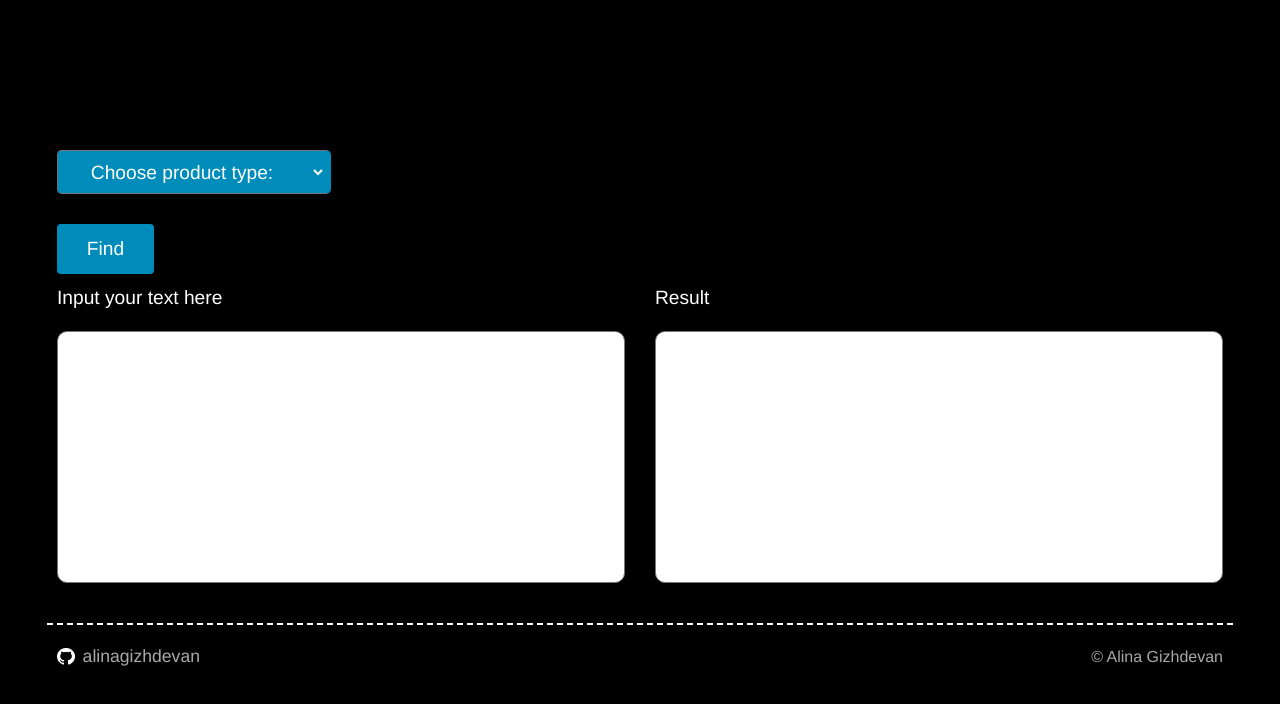
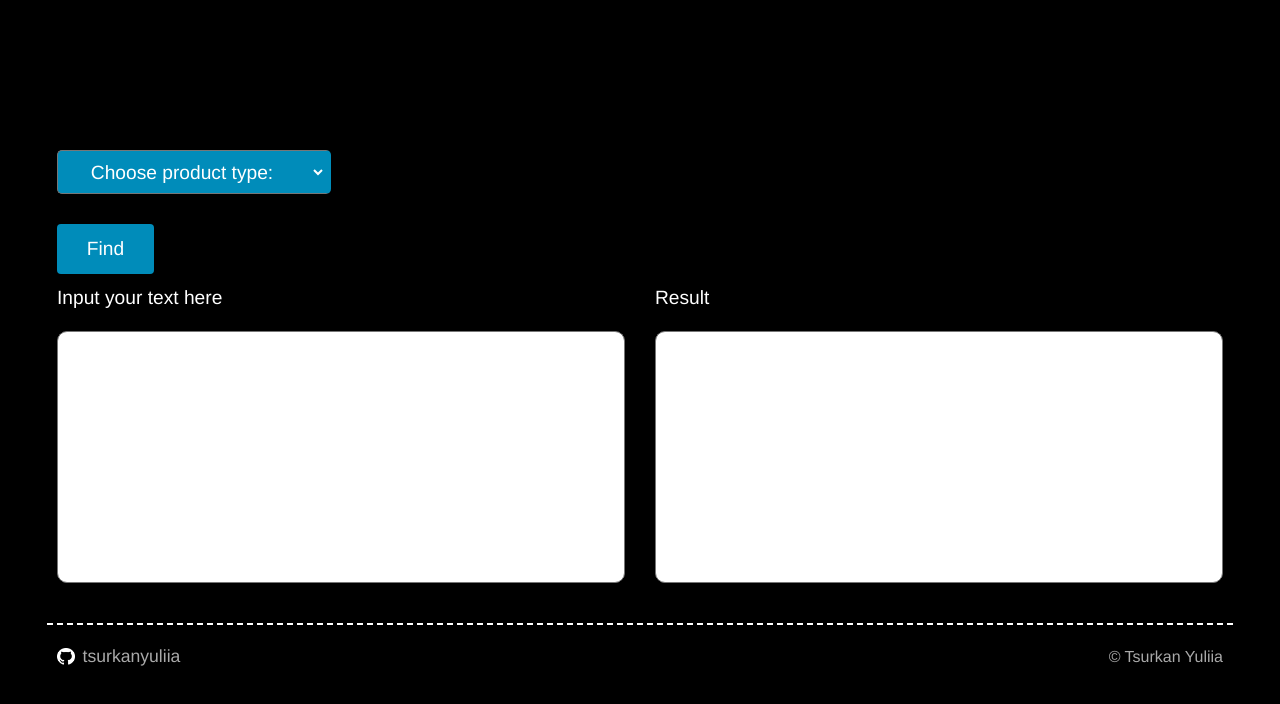
Before and after one commit to alinagizhdevan/-, a Vue app: page / in a window 1280 px wide. Shown: the top 704 px of the page. Built offline with nearby package versions, Linux system fonts and the light colour scheme.

Commit message:
Update Footer.vue

```diff
--- a/src/components/footer/Footer.vue
+++ b/src/components/footer/Footer.vue
@@ -2,11 +2,11 @@
   <footer class="footer">
     <div class="footer_left">
       <FooterLink :link-content="'github.png'" link-url="https://github.com/alinagizhdevan" link-type="img"
-                  link-label="alinagizhdevan" new-tab/>
+                  link-label="tsurkanyuliia" new-tab/>
     </div>
 
     <div class="footer_right">
-      <FooterLink :link-content="'\u00A9 Alina Gizhdevan'"/>
+      <FooterLink :link-content="'\u00A9 Tsurkan Yuliia'"/>
     </div>
   </footer>
 </template>
```
